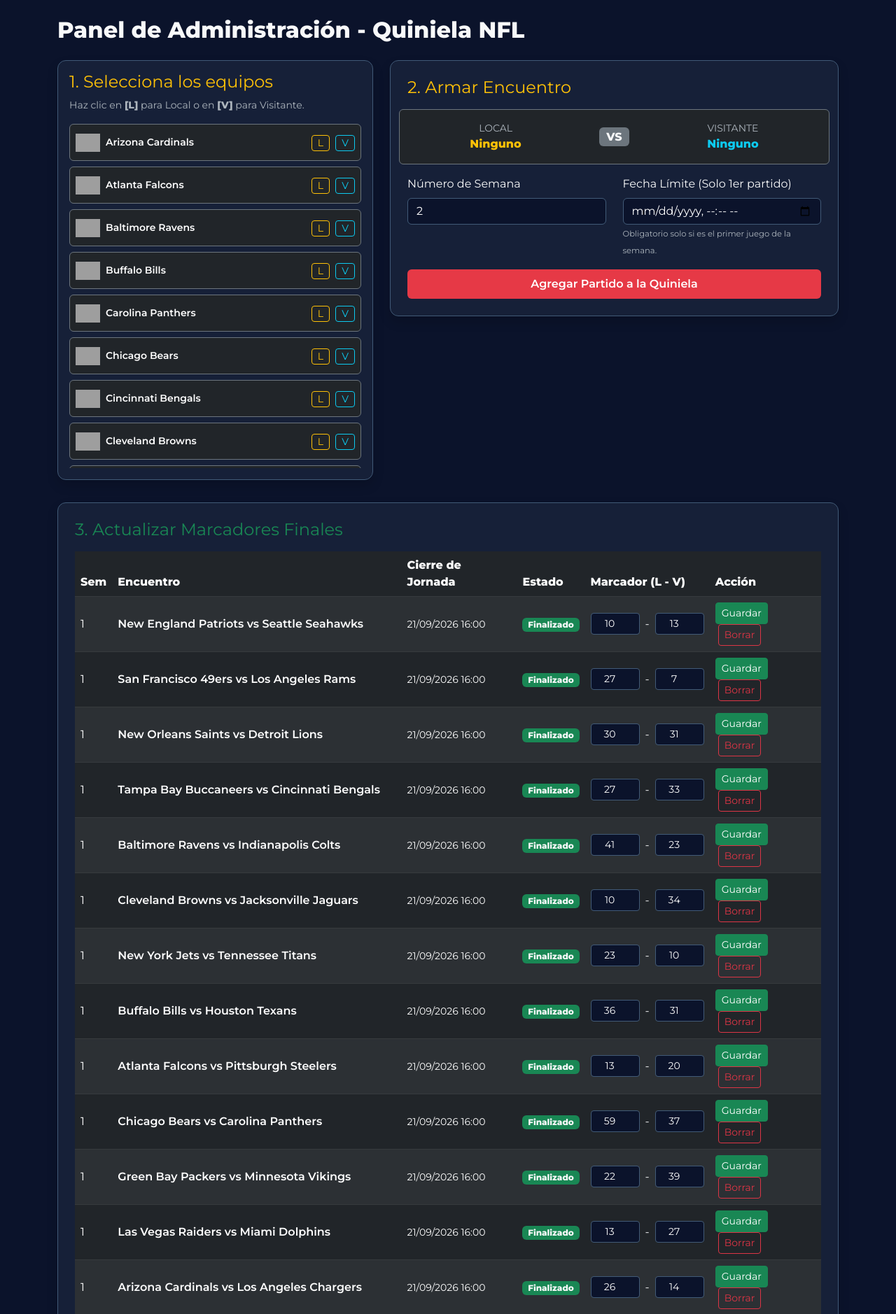
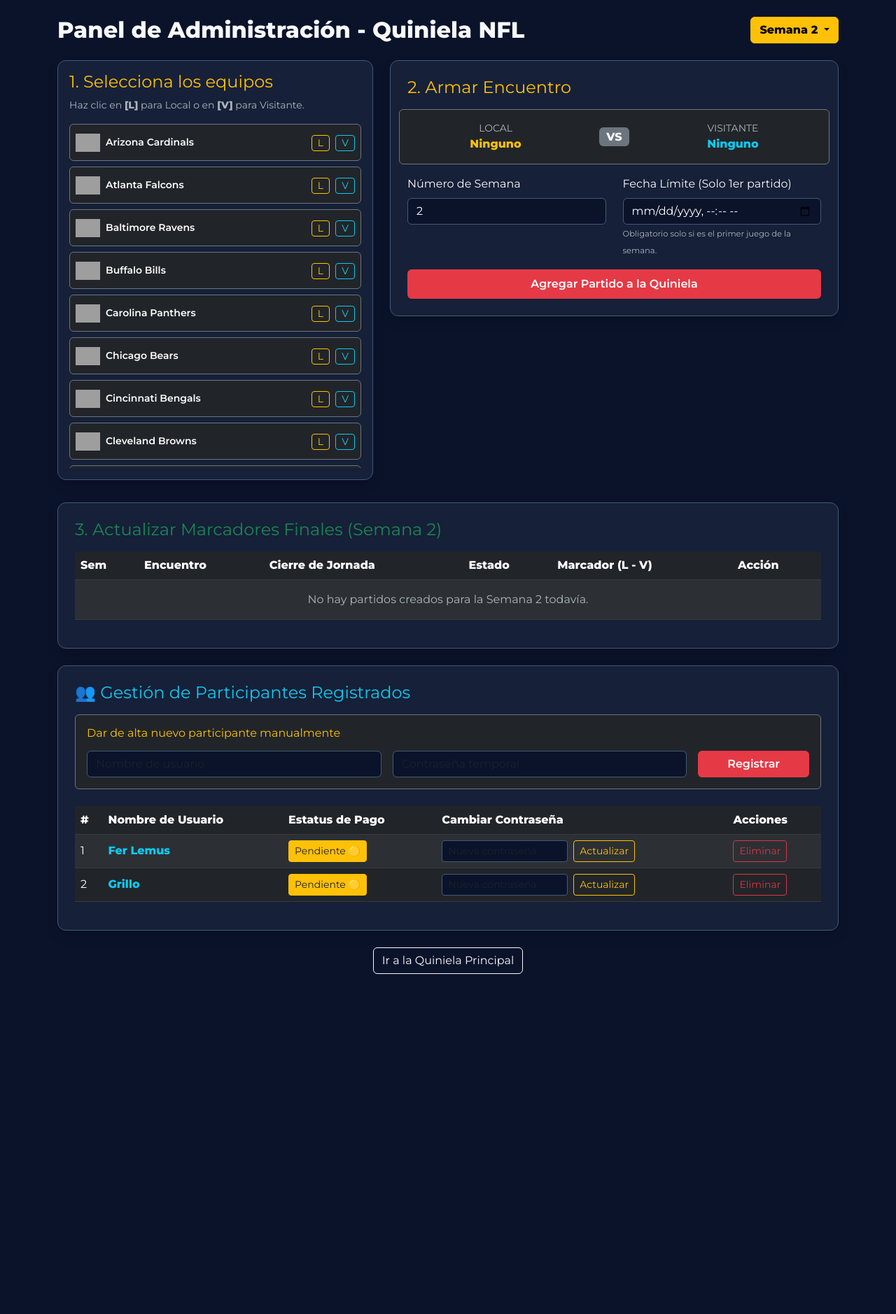
Before and after one commit to Lemustark/nfl-quiniela, a Flask app: page /admin in a window 1280 px wide. Shown: the part 59-1937 px from the top of the page at 70% size. After the commit the page ends 1451 px from the top, so only its background shows below. Run offline with Flask 3, Linux system fonts and the light colour scheme; a user stored in the database is signed in; grey boxes are pictures that could not be loaded.

Commit message:
Implementar filtrado por semana y selector en el panel de administracion

```diff
--- a/app.py
+++ b/app.py
@@ -301,6 +301,8 @@
     flash('Acceso denegado', 'danger')
     return redirect(url_for('index'))
 
+  current_week = int(request.args.get('week', 2))
+
   if request.method == 'POST':
     action = request.form.get('action')
 
@@ -325,7 +327,7 @@
                 ' fecha y hora límite de cierre.',
                 'danger',
             )
-            return redirect(url_for('admin'))
+            return redirect(url_for('admin', week=current_week))
           deadline_date = datetime.strptime(deadline_str, '%Y-%m-%dT%H:%M')
 
         new_match = Match(
@@ -344,6 +346,7 @@
             f' {away_team} (Visitante).',
             'success',
         )
+      return redirect(url_for('admin', week=week))
 
     elif action == 'update_score':
       match_id = int(request.form.get('match_id'))
@@ -357,7 +360,7 @@
         match.status = 'final'
         db.session.commit()
         flash('Marcador actualizado correctamente.', 'success')
-      return redirect(url_for('admin') + '#scores-section')
+      return redirect(url_for('admin', week=current_week) + '#scores-section')
 
     elif action == 'delete_match':
       match_id = int(request.form.get('match_id'))
@@ -365,7 +368,7 @@
       Match.query.filter_by(id=match_id).delete()
       db.session.commit()
       flash('Partido eliminado correctamente.', 'success')
-      return redirect(url_for('admin') + '#scores-section')
+      return redirect(url_for('admin', week=current_week) + '#scores-section')
 
     elif action == 'add_user':
       new_username = request.form.get('new_username').strip()
@@ -387,7 +390,7 @@
             f'Participante "{new_username}" registrado exitosamente.',
             'success',
         )
-      return redirect(url_for('admin') + '#users-section')
+      return redirect(url_for('admin', week=current_week) + '#users-section')
 
     elif action == 'edit_user':
       user_id = int(request.form.get('user_id'))
@@ -402,7 +405,7 @@
             f' "{user_to_edit.username}".',
             'success',
         )
-      return redirect(url_for('admin') + '#users-section')
+      return redirect(url_for('admin', week=current_week) + '#users-section')
 
     elif action == 'delete_user':
       user_id = int(request.form.get('user_id'))
@@ -414,7 +417,7 @@
         flash('Participante eliminado correctamente.', 'success')
       else:
         flash('No se puede eliminar al administrador principal.', 'danger')
-      return redirect(url_for('admin') + '#users-section')
+      return redirect(url_for('admin', week=current_week) + '#users-section')
 
     elif action == 'toggle_payment':
       user_id = int(request.form.get('user_id'))
@@ -428,13 +431,22 @@
             f' {estado}.',
             'success',
         )
-      return redirect(url_for('admin') + '#users-section')
+      return redirect(url_for('admin', week=current_week) + '#users-section')
 
-  matches = Match.query.order_by(Match.week.asc(), Match.id.asc()).all()
+  # Filtrar los partidos estrictamente por la semana seleccionada
+  matches = (
+      Match.query.filter_by(week=current_week)
+      .order_by(Match.id.asc())
+      .all()
+  )
   users_list = User.query.filter(User.username != 'admin').all()
 
   return render_template(
-      'admin.html', matches=matches, teams_dict=NFL_TEAMS, users_list=users_list
+      'admin.html',
+      matches=matches,
+      teams_dict=NFL_TEAMS,
+      users_list=users_list,
+      week=current_week,
   )
 
 if __name__ == '__main__':
--- a/templates/admin.html
+++ b/templates/admin.html
@@ -1,6 +1,20 @@
 {% extends "base.html" %}
 {% block content %}
-<h2 class="fw-bold mb-4">Panel de Administración - Quiniela NFL</h2>
+<div class="d-flex justify-content-between align-items-center mb-4">
+    <h2 class="fw-bold m-0">Panel de Administración - Quiniela NFL</h2>
+
+    <!-- Selector rápido de semana -->
+    <div class="dropdown">
+        <button class="btn btn-warning dropdown-toggle fw-bold" type="button" data-bs-toggle="dropdown">
+            Semana {{ week }}
+        </button>
+        <ul class="dropdown-menu dropdown-menu-dark">
+            {% for w in range(1, 19) %}
+                <li><a class="dropdown-item {% if w == week %}active{% endif %}" href="{{ url_for('admin', week=w) }}">Semana {{ w }}</a></li>
+            {% endfor %}
+        </ul>
+    </div>
+</div>
 
 <form method="POST" id="matchForm">
     <input type="hidden" name="action" value="add_match">
@@ -55,7 +69,7 @@
                 <div class="row">
                     <div class="col-md-6 mb-3">
                         <label class="form-label">Número de Semana</label>
-                        <input type="number" name="week" class="form-control" min="1" max="18" value="2" required>
+                        <input type="number" name="week" class="form-control" min="1" max="18" value="{{ week }}" required>
                     </div>
                     <div class="col-md-6 mb-3">
                         <label class="form-label">Fecha Límite (Solo 1er partido)</label>
@@ -72,7 +86,7 @@
 
 <!-- SECCIÓN 3: Actualizar Marcadores Finales -->
 <div class="card card-match p-4 shadow mt-2 mb-4" id="scores-section">
-    <h4 class="mb-3 text-success">3. Actualizar Marcadores Finales</h4>
+    <h4 class="mb-3 text-success">3. Actualizar Marcadores Finales (Semana {{ week }})</h4>
     <div class="table-responsive">
         <table class="table table-dark table-striped align-middle">
             <thead>
@@ -88,7 +102,7 @@
             <tbody>
                 {% for m in matches %}
                     <tr>
-                        <form method="POST" action="{{ url_for('admin') }}#scores-section">
+                        <form method="POST" action="{{ url_for('admin', week=week) }}#scores-section">
                             <input type="hidden" name="action" value="update_score">
                             <input type="hidden" name="match_id" value="{{ m.id }}">
                             <td>{{ m.week }}</td>
@@ -111,7 +125,7 @@
                             <td>
                                 <button type="submit" class="btn btn-sm btn-success">Guardar</button>
                         </form>
-                                <form method="POST" action="{{ url_for('admin') }}#scores-section" class="d-inline ms-1">
+                                <form method="POST" action="{{ url_for('admin', week=week) }}#scores-section" class="d-inline ms-1">
                                     <input type="hidden" name="action" value="delete_match">
                                     <input type="hidden" name="match_id" value="{{ m.id }}">
                                     <button type="submit" class="btn btn-sm btn-outline-danger" onclick="return confirm('¿Borrar partido?')">Borrar</button>
@@ -120,7 +134,7 @@
                     </tr>
                 {% else %}
                     <tr>
-                        <td colspan="6" class="text-center text-muted py-3">No hay partidos creados todavía.</td>
+                        <td colspan="6" class="text-center text-muted py-3">No hay partidos creados para la Semana {{ week }} todavía.</td>
                     </tr>
                 {% endfor %}
             </tbody>
@@ -135,7 +149,7 @@
     <!-- Formulario para dar de alta un participante tú mismo -->
     <div class="bg-dark p-3 rounded border border-secondary mb-4">
         <h5 class="text-warning fs-6 mb-3">Dar de alta nuevo participante manualmente</h5>
-        <form method="POST" action="{{ url_for('admin') }}#users-section" class="row g-3">
+        <form method="POST" action="{{ url_for('admin', week=week) }}#users-section" class="row g-3">
             <input type="hidden" name="action" value="add_user">
             <div class="col-md-5">
                 <input type="text" name="new_username" class="form-control" placeholder="Nombre de usuario" required>
@@ -168,7 +182,7 @@
                         <td class="fw-bold text-info">{{ u.username }}</td>
                         <td>
                             <!-- Formulario para alternar estatus de pago -->
-                            <form method="POST" action="{{ url_for('admin') }}#users-section" class="d-inline">
+                            <form method="POST" action="{{ url_for('admin', week=week) }}#users-section" class="d-inline">
                                 <input type="hidden" name="action" value="toggle_payment">
                                 <input type="hidden" name="user_id" value="{{ u.id }}">
                                 {% if u.has_paid %}
@@ -179,7 +193,7 @@
                             </form>
                         </td>
                         <td>
-                            <form method="POST" action="{{ url_for('admin') }}#users-section" class="d-flex gap-2">
+                            <form method="POST" action="{{ url_for('admin', week=week) }}#users-section" class="d-flex gap-2">
                                 <input type="hidden" name="action" value="edit_user">
                                 <input type="hidden" name="user_id" value="{{ u.id }}">
                                 <input type="text" name="edit_password" class="form-control form-control-sm" placeholder="Nueva contraseña" required style="max-width: 180px;">
@@ -187,7 +201,7 @@
                             </form>
                         </td>
                         <td>
-                            <form method="POST" action="{{ url_for('admin') }}#users-section" class="d-inline">
+                            <form method="POST" action="{{ url_for('admin', week=week) }}#users-section" class="d-inline">
                                 <input type="hidden" name="action" value="delete_user">
                                 <input type="hidden" name="user_id" value="{{ u.id }}">
                                 <button type="submit" class="btn btn-sm btn-outline-danger" onclick="return confirm('¿Estás seguro de eliminar a este participante?')">Eliminar</button>
```
